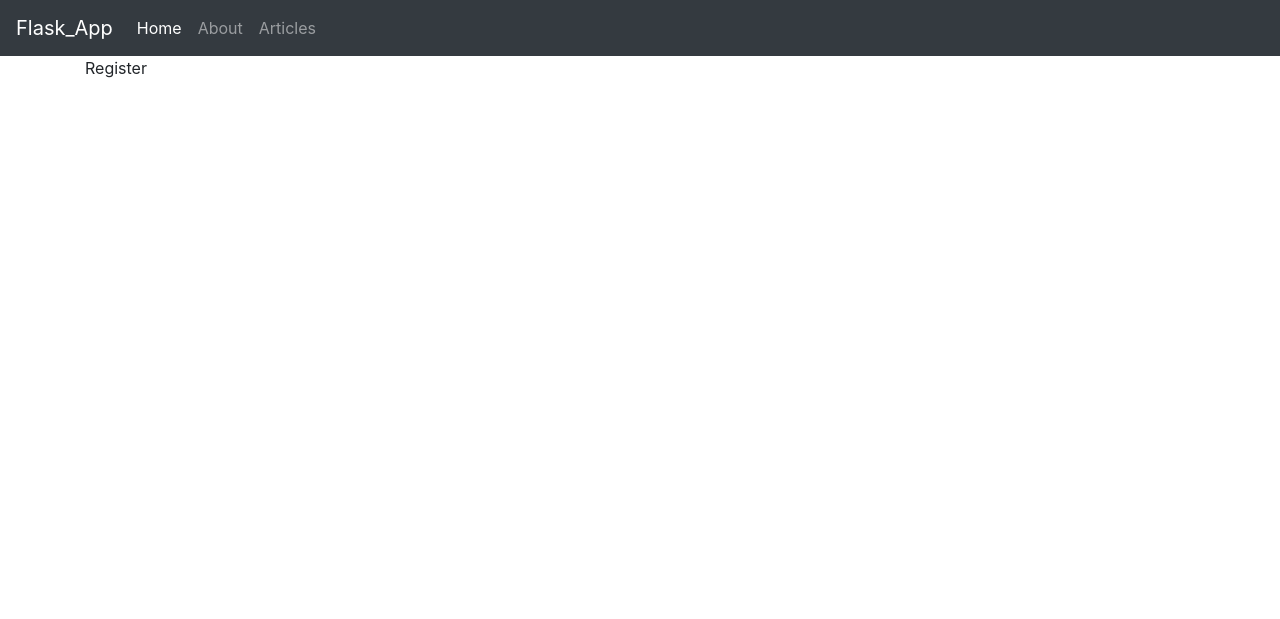
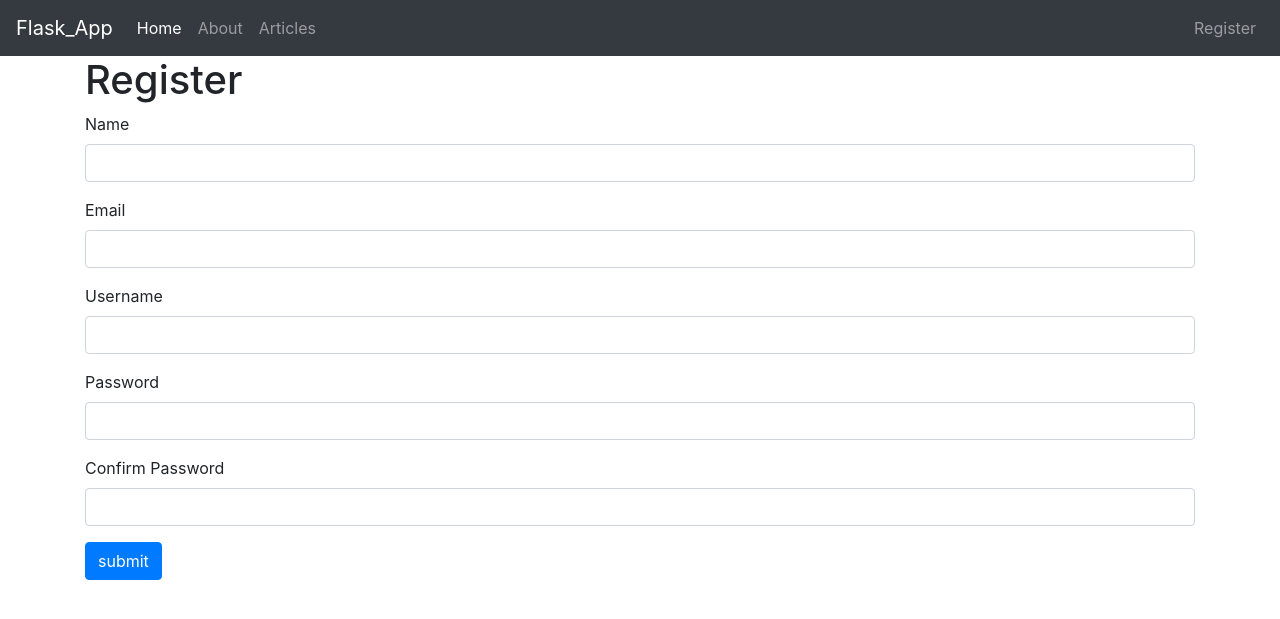
Before and after one commit to Rhillx/flask_app, a Flask app: page /register in a window 1280 px wide. Shown: the top 619 px of the page. Run offline with Flask 2, Linux system fonts and the light colour scheme; some libraries are stand-ins or nearby versions.

Commit message:
complete registration, added SQL DB for users

```diff
--- a/app.py
+++ b/app.py
@@ -6,6 +6,16 @@ from passlib.hash import sha256_crypt
 
 
 app = Flask(__name__)
+
+#config MySQL
+app.config['MYSQL_HOST'] = 'localhost'
+app.config['MYSQL_USER'] = 'root'
+app.config['MYSQL_PASSWORD'] = 'redrover88305'
+app.config['MYSQL_DB'] = 'flask_app'
+app.config['MYSQL_CURSORCLASS'] = 'DictCursor'
+
+#init MYSQL
+mysql = MySQL(app)
 
 Articles = Articles()
 
@@ -42,8 +52,25 @@ class RegistrationForm(Form):
 def register():
     form = RegistrationForm(request.form)
     if request.method == 'POST' and form.validate():
-        pass
+        name = form.name.data
+        email = form.email.data
+        username = form.username.data
+        password = sha256_crypt.hash(str(form.password.data))
 
+
+        cur = mysql.connection.cursor()
+
+        cur.execute("INSERT INTO users(name, email, username, password) VALUES(%s, %s, %s, %s)", (name, email, username, password))
+
+        #Commit to DB
+        mysql.connection.commit()
+
+        #close connection
+        cur.close()
+
+        flash('You are registered!', 'Congrats')
+
+        return redirect(url_for('index'))
     return  render_template('register.html', form=form )
 
 
@@ -53,4 +80,5 @@ def register():
 
 
 if __name__ == '__main__':
+    app.secret_key='secret123'
     app.run(debug=True)
--- /dev/null
+++ b/templates/includes/_formHelpers.html
@@ -0,0 +1,9 @@
+{% macro render_field(field) %}
+    {{ field.label}}
+    {{ field(**kwargs)|safe }}
+    {% if field.errors %}
+        {% for error in field.errors %}
+            <span class="help-inline">{{error}}</span>
+        {% endfor %}
+    {% endif %}
+{% endmacro %}
--- /dev/null
+++ b/templates/includes/_messages.html
@@ -0,0 +1,7 @@
+{% with messages = get_flashed_messages(with_categories=true) %}
+    {% if messages %}
+        {% for category, message in messages %}
+            <div class="alert alert-{{ category}}">{{ message }}</div>
+        {% endfor %}
+    {% endif %}
+{% endwith %}
--- a/templates/includes/_navbar.html
+++ b/templates/includes/_navbar.html
@@ -16,19 +16,13 @@
             <li class="nav-item">
                 <a class="nav-link" href="/articles">Articles</a>
             </li>
-            <!-- <li class="nav-item dropdown">
-                <a class="nav-link dropdown-toggle" href="#" id="dropdown01" data-toggle="dropdown" aria-haspopup="true"
-                    aria-expanded="false">Dropdown</a>
-                <div class="dropdown-menu" aria-labelledby="dropdown01">
-                    <a class="dropdown-item" href="#">Action</a>
-                    <a class="dropdown-item" href="#">Another action</a>
-                    <a class="dropdown-item" href="#">Something else here</a>
-                </div>
-            </li> -->
+
         </ul>
-        <!-- <form class="form-inline my-2 my-lg-0">
-            <input class="form-control mr-sm-2" type="text" placeholder="Search" aria-label="Search">
-            <button class="btn btn-secondary my-2 my-sm-0" type="submit">Search</button>
-        </form> -->
+
+        <ul class="navbar-nav navbar-right">
+            <li class="nav-item">
+                <a class="nav-link" href="/register">Register </a>
+            </li>
+        </ul>
     </div>
 </nav>
--- a/templates/layout.html
+++ b/templates/layout.html
@@ -10,6 +10,7 @@
 <body>
     {% include 'includes/_navbar.html' %}
     <div class="container">
+        {% include 'includes/_messages.html' %}
         {% block body %} {% endblock %}
 
     </div>
--- a/templates/register.html
+++ b/templates/register.html
@@ -1,5 +1,24 @@
 {% extends 'layout.html' %}
 
 {% block body %}
-    Register
+    <h1>Register</h1>
+    {% from "includes/_formHelpers.html" import render_field %}
+    <form method="POST" action="">
+        <div class="form-group">
+            {{render_field(form.name, class_="form-control")}}
+        </div>
+        <div class="form-group">
+            {{render_field(form.email, class_="form-control")}}
+        </div>
+        <div class="form-group">
+            {{render_field(form.username, class_="form-control")}}
+        </div>
+        <div class="form-group">
+            {{render_field(form.password, class_="form-control")}}
+        </div>
+        <div class="form-group">
+            {{render_field(form.confirm, class_="form-control")}}
+        </div>
+        <p><input type="submit" class="btn btn-primary" value="submit"></p>
+    </form>
 {% endblock %}
```
